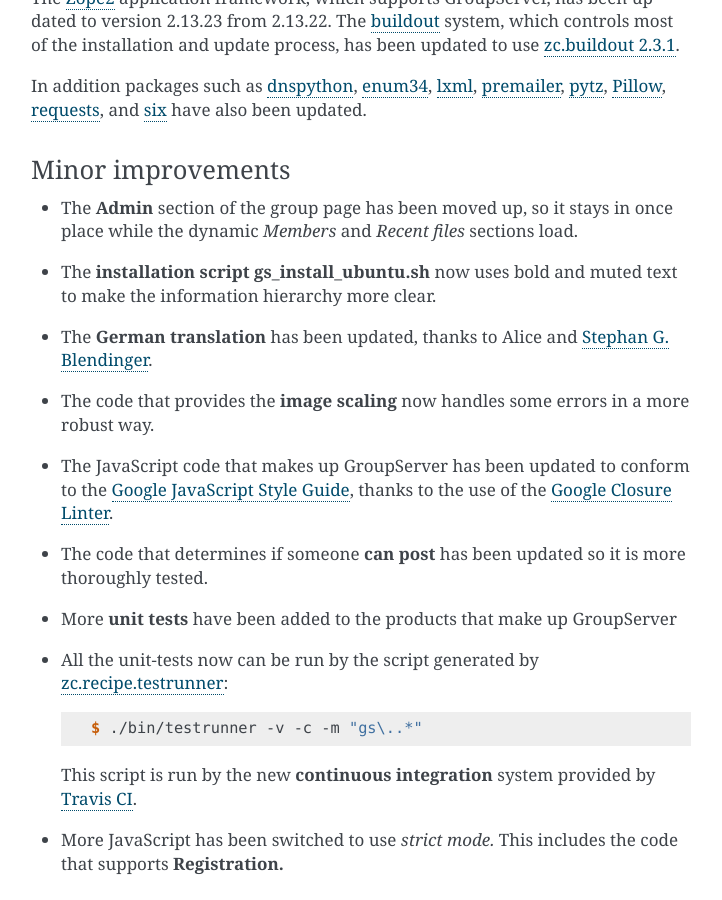
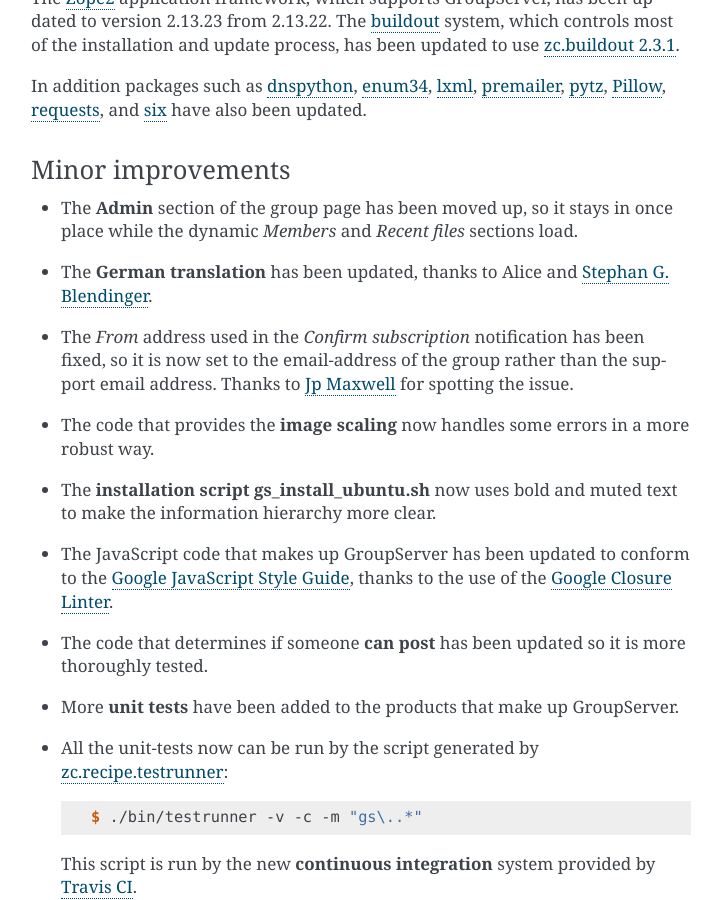
Before and after one commit to groupserver/buildout, a Sphinx documentation site: the page built from docs/release-notes-16mm.rst, in a window 1280 px wide and 900 px high, scrolled down 1219 px. Shown: the whole window, without its empty margins (389-1111 px from the left). Built offline with Sphinx 7.4.7, drawn with Linux system fonts in a browser that asks for light colours.

Commit message:
Following the bug-fix in gs.group.member.subscribe.

```diff
--- a/docs/release-notes-16mm.rst
+++ b/docs/release-notes-16mm.rst
@@ -106,6 +106,7 @@
    pair: Email; Can post
    pair: Internationalisation; German
    pair: JavaScript; Style guide
+   pair: Notification: Confirm subscription
 
 Minor improvements
 ==================
@@ -114,15 +115,20 @@
   it stays in once place while the dynamic *Members* and *Recent
   files* sections load.
 
+* The **German translation** has been updated, thanks to Alice
+  and `Stephan G. Blendinger`_.
+
+* The :mailheader:`From` address used in the *Confirm
+  subscription* notification has been fixed, so it is now set to
+  the email-address of the group rather than the support email
+  address. Thanks to `Jp Maxwell`_ for spotting the issue.
+
+* The code that provides the **image scaling** now handles some
+  errors in a more robust way.
+
 * The **installation script** :program:`gs_install_ubuntu.sh` now
   uses bold and muted text to make the information hierarchy more
   clear.
-
-* The **German translation** has been updated, thanks to Alice
-  and `Stephan G. Blendinger`_.
-
-* The code that provides the **image scaling** now handles some
-  errors in a more robust way.
 
 * The JavaScript code that makes up GroupServer has been updated
   to conform to the `Google JavaScript Style Guide`_, thanks to
@@ -132,7 +138,7 @@
   updated so it is more thoroughly tested.
 
 * More **unit tests** have been added to the products that make
-  up GroupServer
+  up GroupServer.
 
 * All the unit-tests now can be run by the script generated by
   `zc.recipe.testrunner`_::
@@ -147,6 +153,8 @@
 
 .. _Stephan G. Blendinger:
    https://www.transifex.com/user/profile/stephanblendinger/
+
+.. _Jp Maxwell: http://groupserver.org/p/4JbY4KDDFPrgfnMmgkZ31v
 
 .. _Google JavaScript Style Guide:
    https://google.github.io/styleguide/javascriptguide.xml
--- a/versions.cfg
+++ b/versions.cfg
@@ -68,7 +68,7 @@
 gs.group.member.log = 3.0.1.dev20150615224302
 gs.group.member.manage = 2.8.3.dev20150629221214
 gs.group.member.request = 2.2.3.dev20150921230956
-gs.group.member.subscribe = 1.0.1
+gs.group.member.subscribe = 1.0.2.dev20160211183420
 gs.group.member.viewlet = 2.0.1.dev20140625021104-0a0f5e11c3bc
 gs.group.messages.add.base = 2.1.2.dev20150423211809-b7461bcf487e
 gs.group.messages.add.mbox2gs = 2.1.3.dev20151215191135
@@ -117,7 +117,7 @@
 gs.profile.invite = 4.0.5.dev20150921222313
 gs.profile.json = 1.1.0.dev20150622231115
 gs.profile.log = 1.0.0.dev20160129200904
-gs.profile.notify = 3.3.1.dev20160210193711
+gs.profile.notify = 3.3.1.dev20160211182757
 gs.profile.password = 3.0.2.dev20150922205338
 gs.profile.signup.base = 3.3.2.dev20160121192332
 gs.profile.signup.facebook = 2.1.2.dev20160121192541
```
